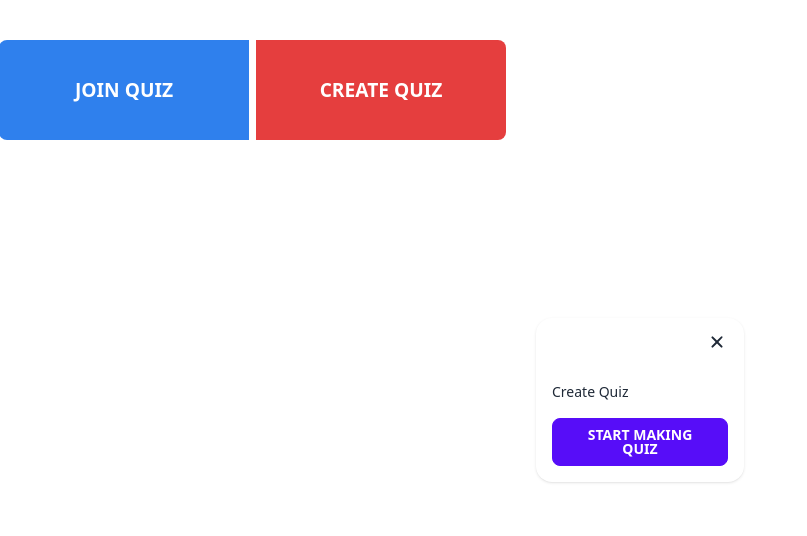
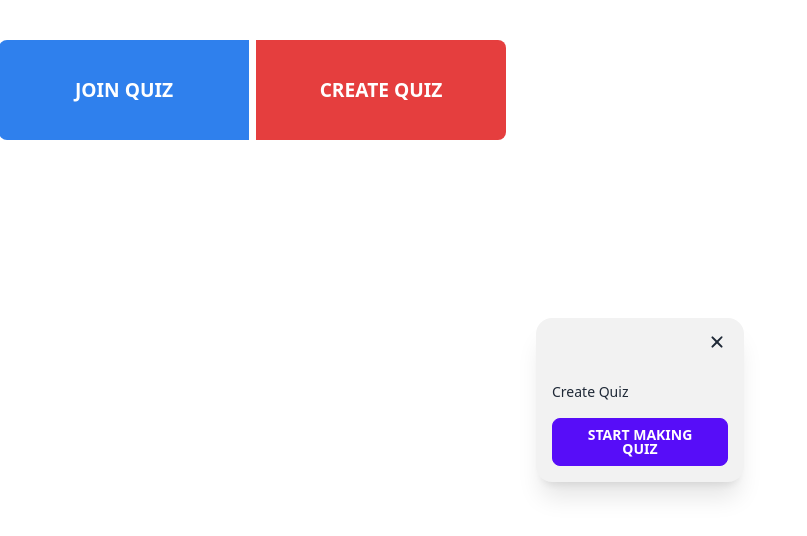
Before and after one commit to JeelRajodiya/brain-blitz, a Next.js app: page /components/QuizForm in a window 1280 px wide. Both pictures are taken after a click on the button "CREATE QUIZ". Shown: the top 536 px of the page, without its empty margins (0-807 px from the left). Built offline with nearby package versions, Linux system fonts and the light colour scheme.

Commit message:
the quiz form looks kinda better

```diff
--- a/pages/components/QuizForm.tsx
+++ b/pages/components/QuizForm.tsx
@@ -23,7 +23,7 @@ function QuizForm() {
             </div>
             {showForm && (
                 <div className="fixed inset-0 flex items-center justify-center">
-                    <div className="card card-compact w-52 bg-base-100 shadow">
+                    <div className="card card-compact w-52 bg-base-200 shadow-xl">
                         <div className="card-header">
                             <div className="flex justify-end">
                                 <button
```
